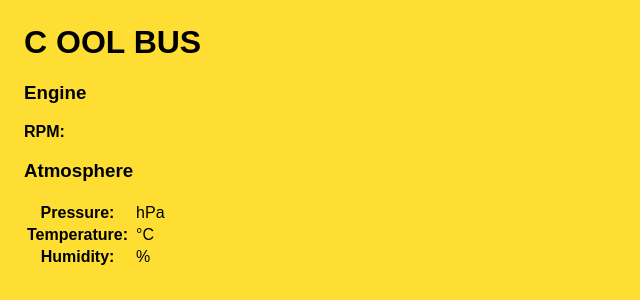
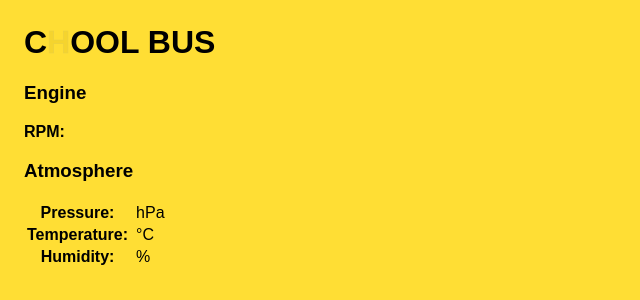
Before and after one commit to sv3/bus, a Flask app: template templates/index.html in a window 1280 px wide. Shown: the top 300 px of the page, without its empty margins (0-640 px from the left). Run offline with Flask 2, Linux system fonts and the light colour scheme; the template is opened without the code that fills it, so the values that code supplies are empty; parts of the project's set-up code (start-up, migrations or seed data) failed here and were passed over; some libraries are stand-ins or nearby versions.

Commit message:
add stylized H in CHOOL BUS header

```diff
--- a/templates/index.html
+++ b/templates/index.html
@@ -10,7 +10,7 @@
 </head>
 
 <body>
-  <h1>C&nbspOOL BUS</h1>
+  <h1>C<span style="color: #f5d42e; -webkit-text-stroke: 0.5px #e8ce46;">H</span>OOL BUS</h1>
   <div>
     <h3>Engine</h3>
     <label>RPM:</label> <span id="rpm"></span>
```
